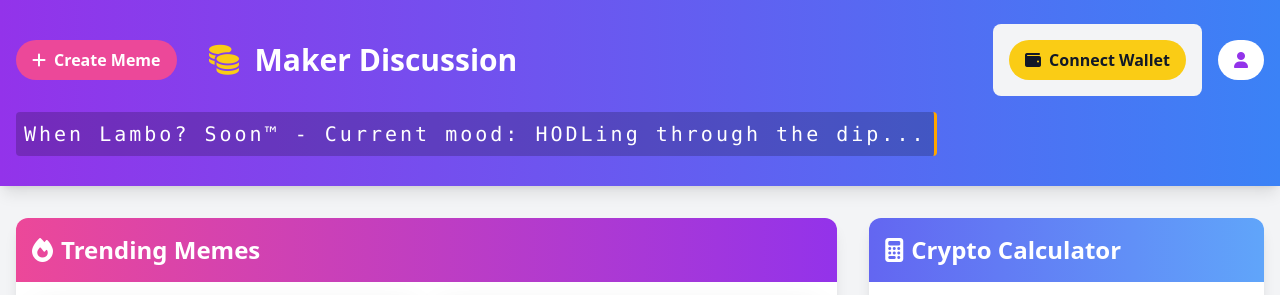
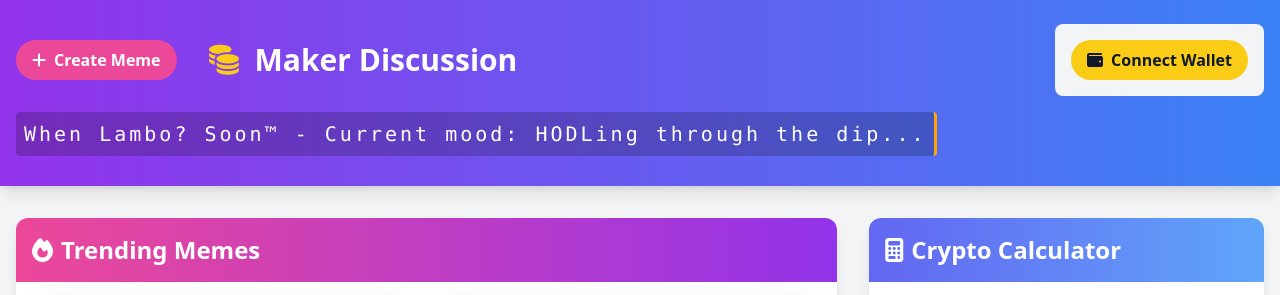
Before and after one commit to salvoshka/maker, a plain HTML site: page index.html in a window 1280 px wide. Shown: the top 295 px of the page. Drawn offline with nearby package versions, Linux system fonts and the light colour scheme.

Commit message:
Update bu index.html

```diff
--- a/index.html
+++ b/index.html
@@ -65,7 +65,7 @@
                     <i class="fas fa-coins text-3xl text-yellow-400 coin-flip"></i>
                     <h1 class="text-3xl font-bold">Maker Discussion</h1>
                 </div>
-                <div class="flex items-center space-x-4">
+
                    <div id="walletSection" class="flex flex-col items-start gap-2 p-4 bg-gray-100 rounded-lg w-fit">
   <button id="connectWalletBtn" class="bg-yellow-400 hover:bg-yellow-500 text-gray-900 font-bold py-2 px-4 rounded-full flex items-center">
     <i class="fas fa-wallet mr-2"></i> Connect Wallet
@@ -80,10 +80,7 @@
   </div>
 </div>
 
-                    <button class="bg-white hover:bg-gray-200 text-purple-600 font-bold py-2 px-4 rounded-full">
-                        <i class="fas fa-user"></i>
-                    </button>
-                </div>
+
             </div>
             <div class="mt-4">
                 <div class="typewriter text-xl font-mono bg-black bg-opacity-20 p-2 rounded inline-block">
```
